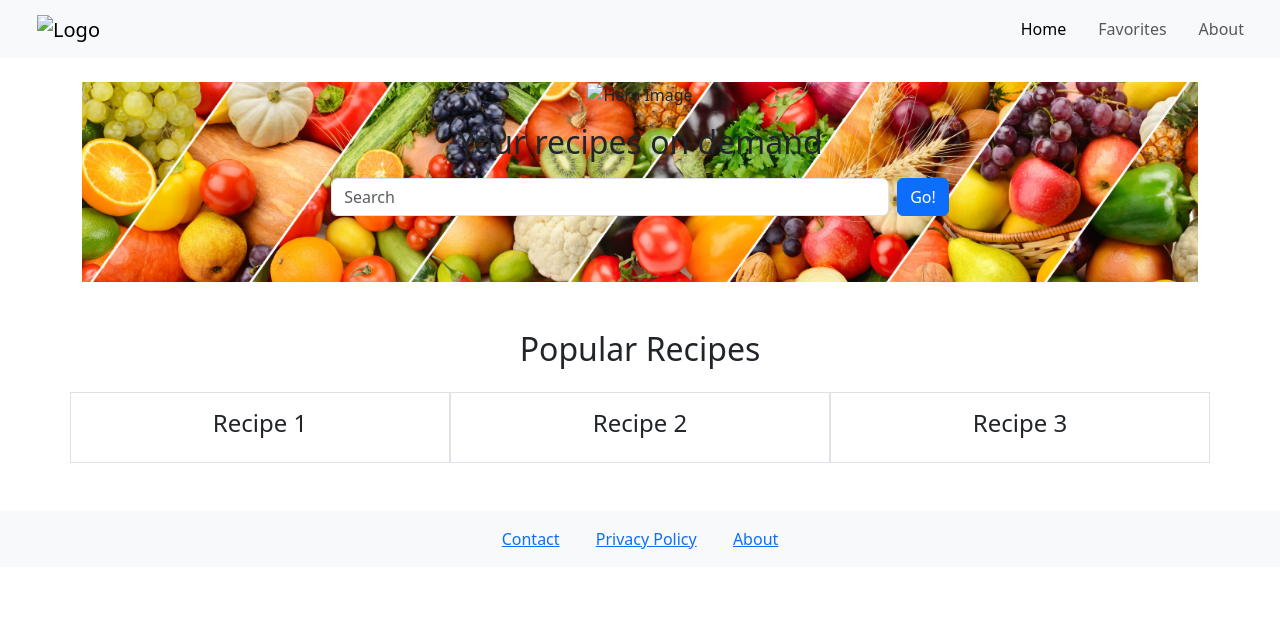
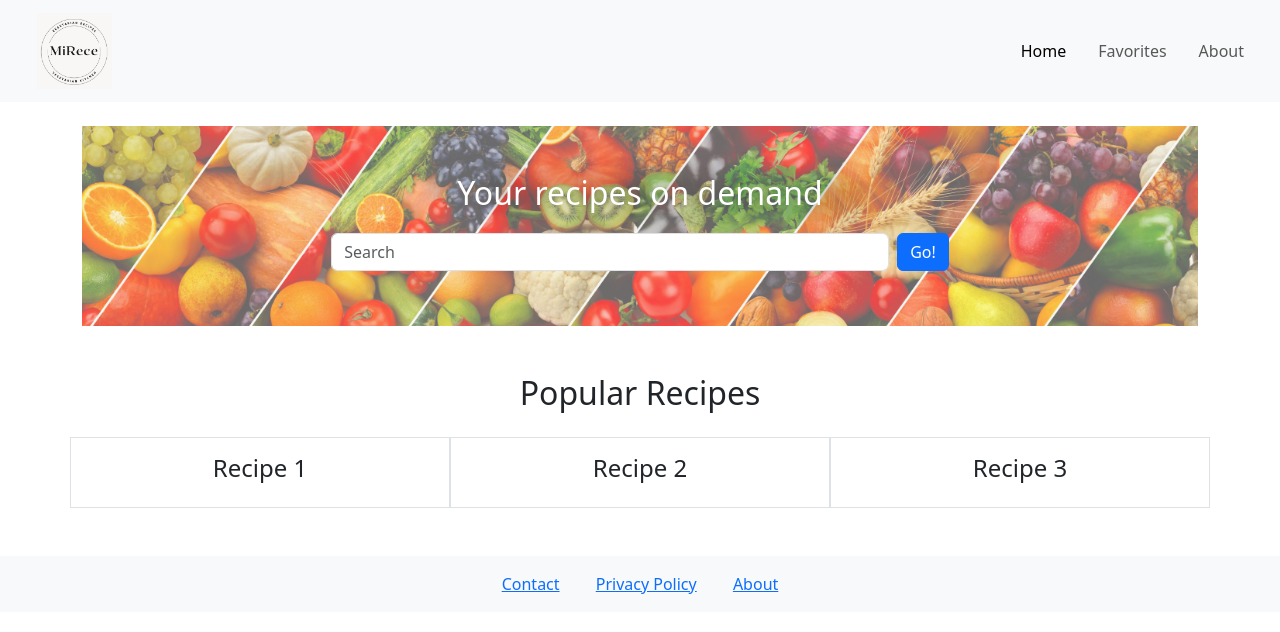
Before and after one commit to Saadia9/Group-2-Project, a plain HTML site: page index.html in a window 1280 px wide. Drawn offline with nearby package versions, Linux system fonts and the light colour scheme; files that its build step writes are made by us from their sources.

Commit message:
html updated

```diff
--- a/assets/style.css
+++ b/assets/style.css
@@ -1,8 +1,8 @@
 .logo{
-    position: relative; /* Ensure the container is positioned relative */
-    width: 75px; /* Adjust width as needed */
-    height: auto; /* Adjust height as needed */
-    overflow: hidden; /* Ensure image doesn't overflow container */
+    position: relative;
+    width: 75px;
+    height: auto;
+    overflow: hidden;
     margin-left: 25px;
 }
 
@@ -10,8 +10,10 @@
     position: relative;
     width: auto;
     height: 200px;
-    background: url('/assets/AdobeStock_179943152_fruit_vegetables-4_seasons-scaled.jpeg') no-repeat center center/cover;
+    background: url('./banner.jpeg') no-repeat center center/cover;
     margin: 0;
+    color: rgb(255, 255, 255);
+    /* filter: blur(8px); */
 }
 
 .hero-overlay {
@@ -33,3 +35,9 @@
     -1px 1px 0 black,
     1px 1px 0 black;
 }
+
+
+.hero h2{
+    margin-bottom: 20px;
+    text-shadow: rgb(7, 6, 0) 30px 0 30px;
+}
--- a/index.html
+++ b/index.html
@@ -7,7 +7,7 @@
     <title>MiRece</title>
     <link href="https://cdn.jsdelivr.net/npm/bootstrap@5.3.3/dist/css/bootstrap.min.css" rel="stylesheet"
         integrity="sha384-QWTKZyjpPEjISv5WaRU9OFeRpok6YctnYmDr5pNlyT2bRjXh0JMhjY6hW+ALEwIH" crossorigin="anonymous">
-    <link rel="stylesheet" href="/asset/style.css">
+    <link rel="stylesheet" href="./assets/style.css">
 </head>
 
 <body>
@@ -16,7 +16,7 @@
         <nav class="navbar navbar-expand-lg bg-body-tertiary">
             <div class="container-fluid">
                 <a class="navbar-brand" href="#">
-                    <img src="placeholder" class="logo" alt="Logo">
+                    <img src="./assets/logo.png" class="logo" alt="Logo">
                 </a>
                 <button class="navbar-toggler" type="button" data-bs-toggle="collapse"
                     data-bs-target="#navbarSupportedContent" aria-controls="navbarSupportedContent" aria-expanded="false"
@@ -42,11 +42,11 @@
 
 
     <div class="container mt-4">
-        <div class="hero text-center">
-            <img src="AdobeStock_179943152_fruit_vegetables-4_seasons-scaled.jpeg" class="img-fluid" alt="Hero Image">
-            <h2 class="mt-3">Your recipes on demand</h2>
-            <form class="d-flex justify-content-center mt-3" action="/search" method="get">
-                <input type="text" class="form-control w-50" placeholder="Search" name="query">
+        <div class="hero text-center align-items-center">
+            <!-- <img src="./assets/banner.jpeg class=" img-fluid alt="Hero Image"> -->
+            <h2 class="mt-3 pt-5">Your recipes on demand</h2>
+            <form class="d-flex justify-content-center mt-3" id="search-form">
+                <input type="text" class="form-control w-50" placeholder="Search" name="query" id="search-input">
                 <button type="submit" class="btn btn-primary ms-2">Go!</button>
             </form>
         </div>
```
Also changed, not shown: assets/AdobeStock_179943152_fruit_vegetables-4_seasons-scaled.jpeg (deleted), assets/banner.jpeg (added), assets/logo.png (renamed from assets/Screenshot 2024-07-16 at 8.43.45 p.m..png), 3 other files.
